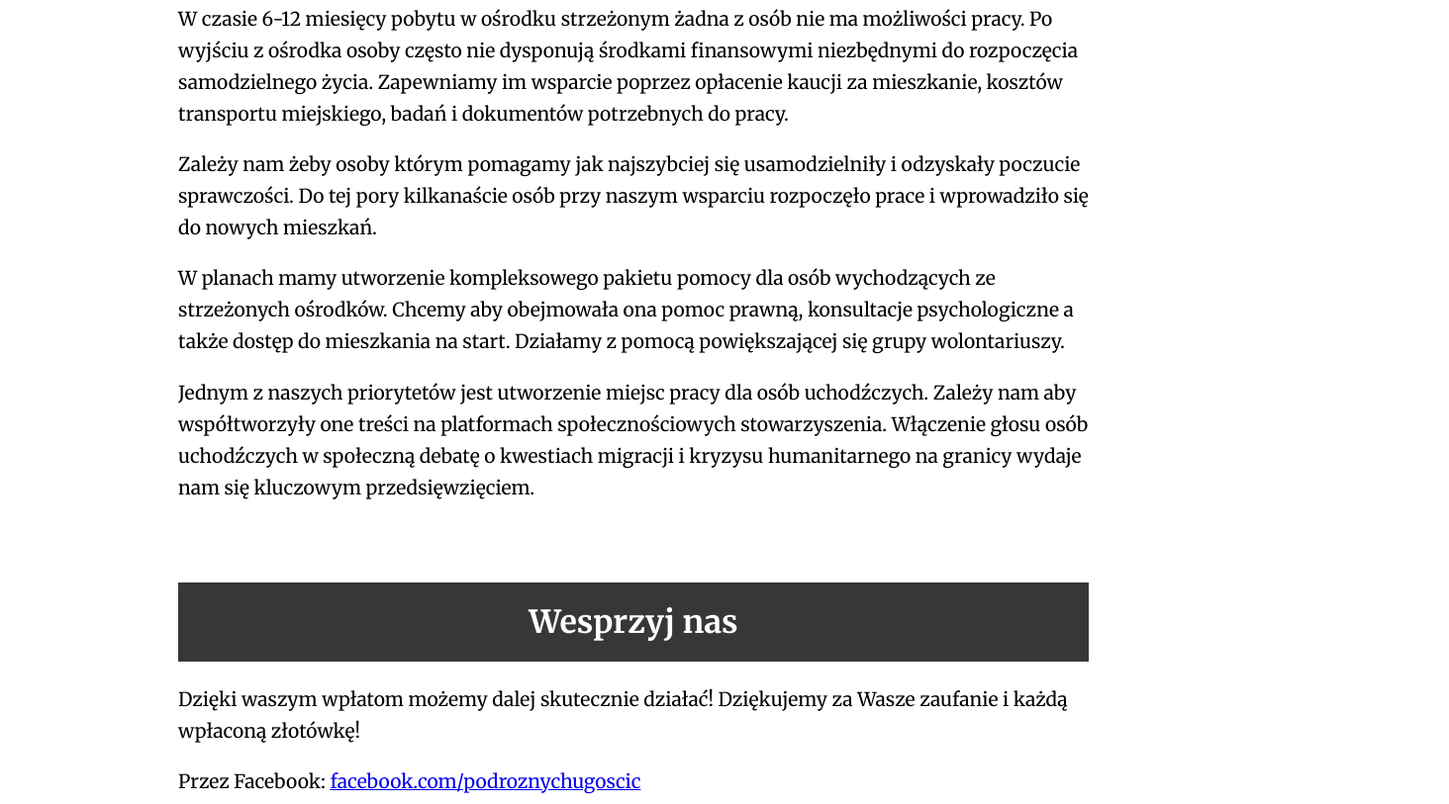
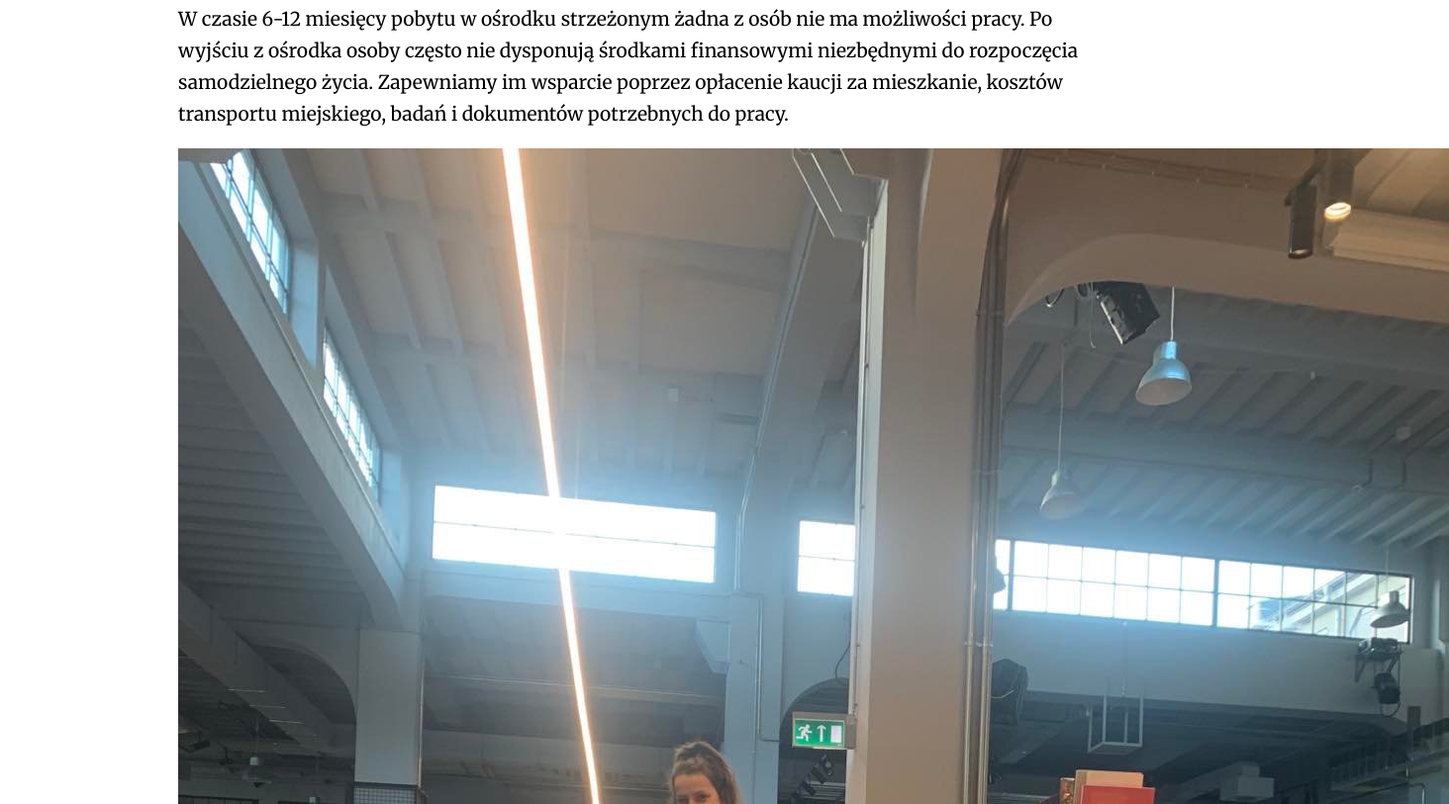
Before and after one commit to antekmantorski/podroznychugoscic, a plain HTML site: page index.html in a window 1280 px wide. Shown: the part 1087-1900 px from the top of the page at 99% size, 1464 px wide, since content can reach past the window. Drawn offline with Linux system fonts and the light colour scheme.

Commit message:
o nas img

```diff
--- a/index.html
+++ b/index.html
@@ -41,6 +41,9 @@
     </p>
     <p>
         W czasie 6-12 miesięcy pobytu w ośrodku strzeżonym żadna z osób nie ma możliwości pracy. Po wyjściu z ośrodka osoby często nie dysponują środkami finansowymi niezbędnymi do rozpoczęcia samodzielnego życia. Zapewniamy im wsparcie poprzez opłacenie kaucji za mieszkanie, kosztów transportu miejskiego, badań i dokumentów potrzebnych do pracy.
+    </p>
+    <p>
+        <img src="o_nas.jpg" alt="o_nas">
     </p>
     <p>
         Zależy nam żeby osoby którym pomagamy jak najszybciej się usamodzielniły i odzyskały poczucie sprawczości. Do tej pory kilkanaście osób przy naszym wsparciu rozpoczęło prace i wprowadziło się do nowych mieszkań.
```
Also changed, not shown: o_nas.jpg (added).
